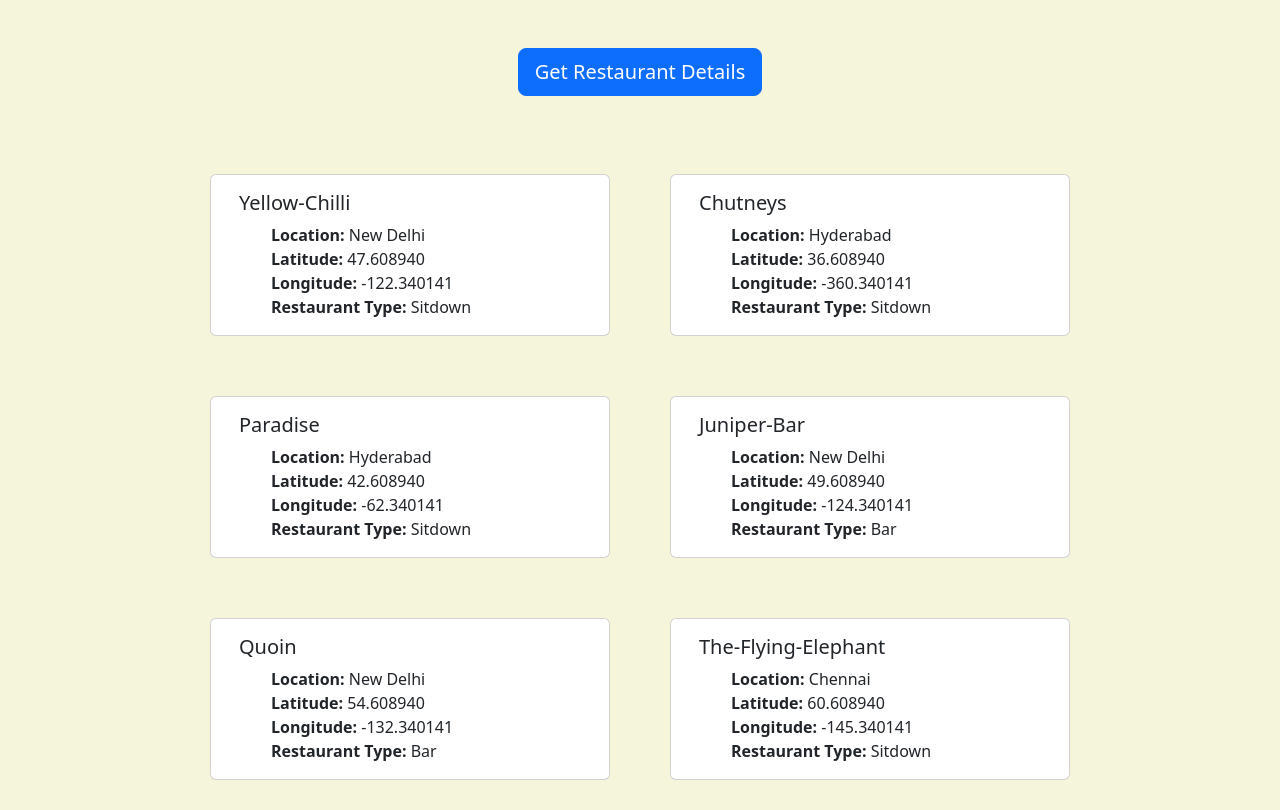
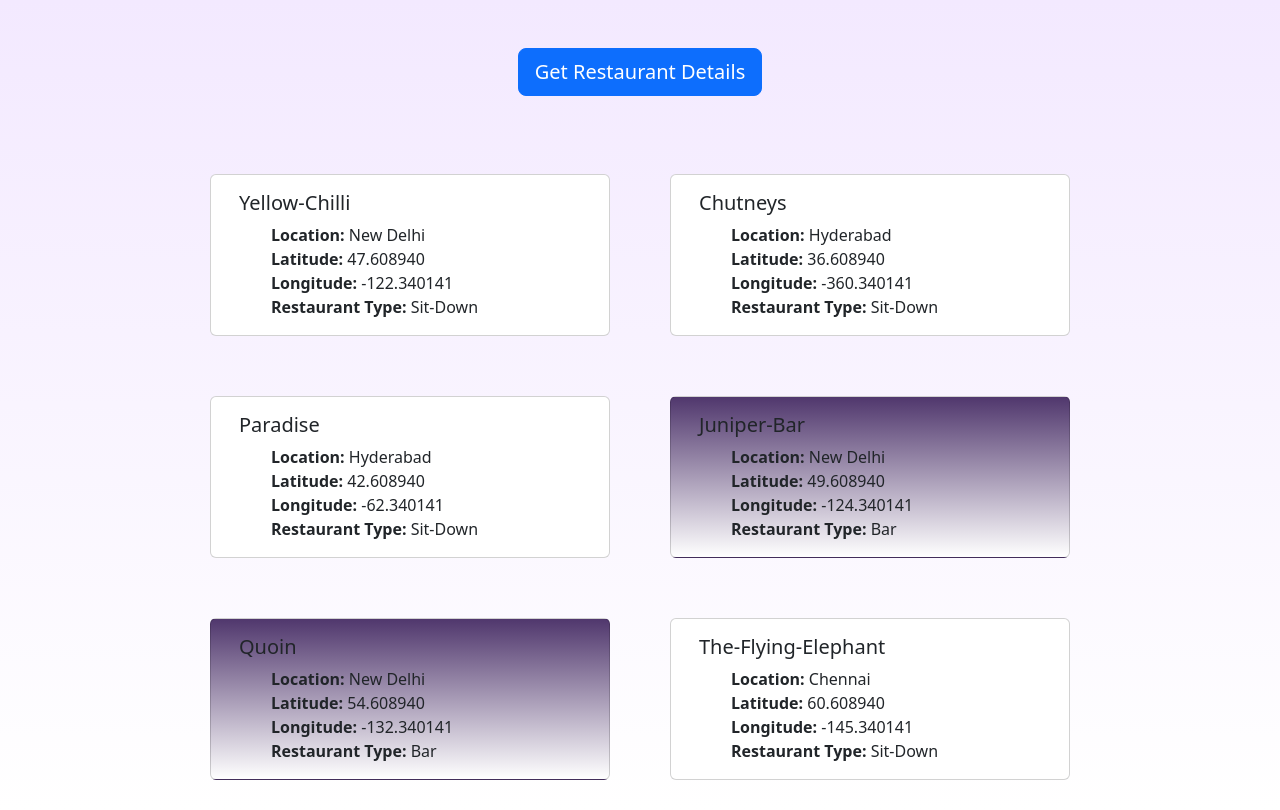
Before and after one commit to karthikyelisetti/JSON-Httpreq-Ajax, a plain HTML site: page Exercise1-XML/index.html in a window 1280 px wide. Both pictures are taken after a click on the button "Get Restaurant Details". Drawn offline with nearby package versions, Linux system fonts and the light colour scheme.

Commit message:
updated the files

```diff
--- a/Exercise1-XML/restaurants.xml
+++ b/Exercise1-XML/restaurants.xml
@@ -4,21 +4,21 @@
         <address>New Delhi</address>
         <lat>47.608940</lat>
         <lng>-122.340141</lng>
-        <type>Sitdown</type>
+        <type>Sit-Down</type>
     </restaurant>
     <restaurant id="res02">
         <name>Chutneys</name>
         <address>Hyderabad</address>
         <lat>36.608940</lat>
         <lng>-360.340141</lng>
-        <type>Sitdown</type>
+        <type>Sit-Down</type>
     </restaurant>
     <restaurant id="res03">
         <name>Paradise</name>
         <address>Hyderabad</address>
         <lat>42.608940</lat>
         <lng>-62.340141</lng>
-        <type>Sitdown</type>
+        <type>Sit-Down</type>
     </restaurant>
     <restaurant id="res04">
         <name>Juniper-Bar</name>
@@ -39,6 +39,6 @@
         <address>Chennai</address>
         <lat>60.608940</lat>
         <lng>-145.340141</lng>
-        <type>Sitdown</type>
+        <type>Sit-Down</type>
     </restaurant>
 </restaurants>
--- a/Exercise1-XML/script.js
+++ b/Exercise1-XML/script.js
@@ -17,8 +17,10 @@ function restaurantDetails(xml) {
 
   // Start to fetch the data by using TagName
   for (var i = 0; i < resData.length; i++) {
+
+    if (resData[i].getElementsByTagName("type")[0].childNodes[0].nodeValue == "Sit-Down") {
       card +=
-    '<div class="card col-md-5"><div class="card-body" id="card-details">' +
+        '<div class="type-sitdown card col-md-5"><div class="card-body" id="card-details">' +
           '<h5 class="card-title">' +
             resData[i].getElementsByTagName("name")[0].childNodes[0].nodeValue +
           '</h5>' +
@@ -28,8 +30,20 @@ function restaurantDetails(xml) {
               '<li><strong>Longitude:</strong> '+resData[i].getElementsByTagName("lng")[0].childNodes[0].nodeValue+'</li>' +
               '<li><strong>Restaurant Type:</strong> '+resData[i].getElementsByTagName("type")[0].childNodes[0].nodeValue+'</li>'+
           '</ul></div></div>';
-       // Print the xml data in table form
-       document.getElementById("card-details").innerHTML = card;
+    }else {
+      card +=
+        '<div class="type-bar card col-md-5"><div class="card-body" id="card-details">' +
+          '<h5 class="card-title">' +
+            resData[i].getElementsByTagName("name")[0].childNodes[0].nodeValue +
+          '</h5>' +
+          '<ul class="card-text">' +
+            '<li><strong>Location:</strong> '+resData[i].getElementsByTagName("address")[0].childNodes[0].nodeValue+'</li>'+
+              '<li><strong>Latitude:</strong> '+resData[i].getElementsByTagName("lat")[0].childNodes[0].nodeValue+'</li>' +
+              '<li><strong>Longitude:</strong> '+resData[i].getElementsByTagName("lng")[0].childNodes[0].nodeValue+'</li>' +
+              '<li><strong>Restaurant Type:</strong> '+resData[i].getElementsByTagName("type")[0].childNodes[0].nodeValue+'</li>'+
+          '</ul></div></div>'
+    }
+
   }
 
   // Print the xml data in card form
--- a/Exercise1-XML/style.css
+++ b/Exercise1-XML/style.css
@@ -2,16 +2,16 @@
   margin: 0;
   padding: 0;
 }
-
 body {
-    background-color: beige;
+    background: linear-gradient(to bottom, #f3e9ff, #fff);
 }
-
 ul li {
-    list-style: none;
+  list-style: none;
 }
-
 .card {
-    width: 400px;
-    margin: 30px;
+  width: 400px;
+  margin: 30px;
 }
+.type-bar {
+    background: linear-gradient(to bottom, #50376d, #fff);
+}
```
Lines whose indentation alone changed are shown as unchanged.
